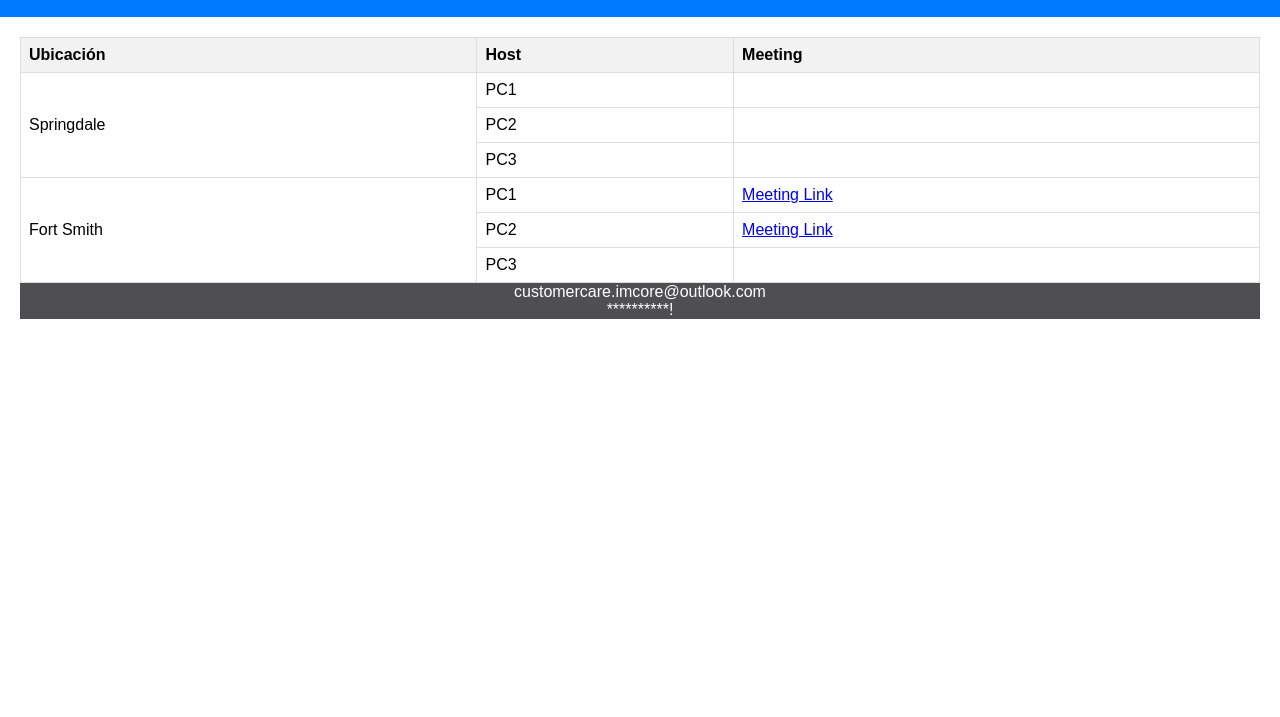
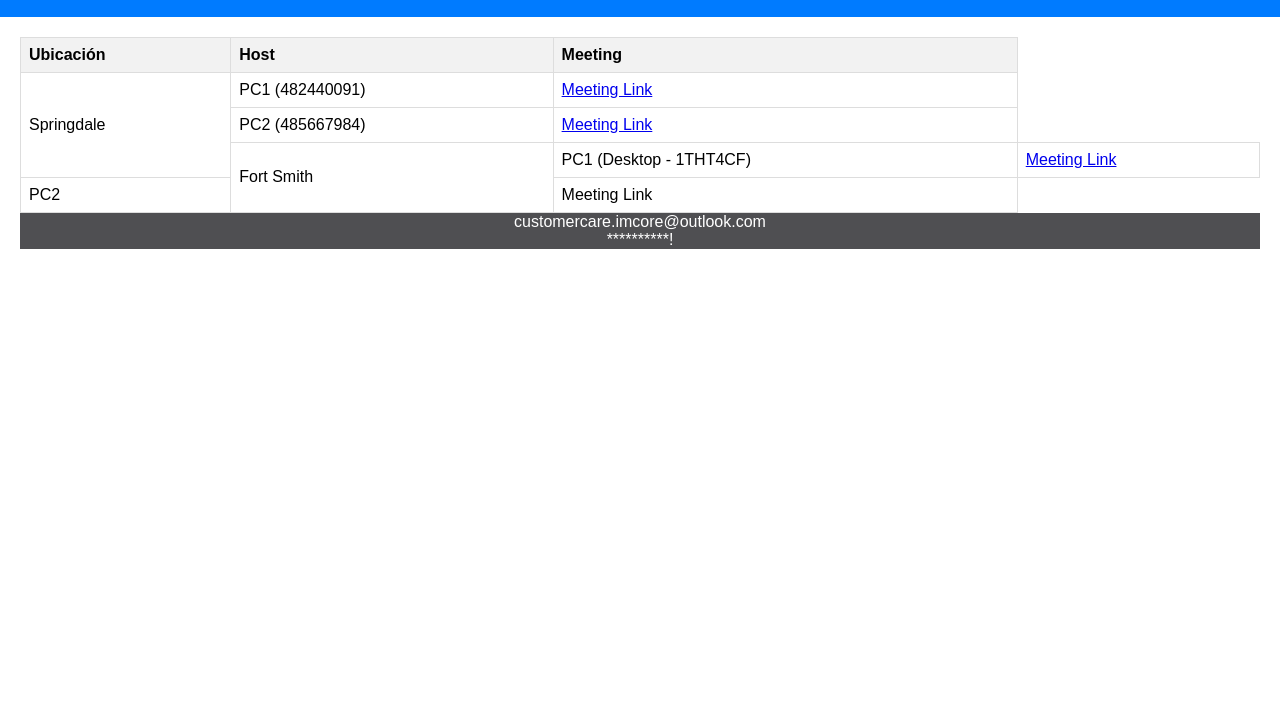
Before and after one commit to xdroberto/imcdev, a plain HTML site: page index.html in a window 1280 px wide. Shown: the part 83-800 px from the top of the page. Drawn offline with Linux system fonts and the light colour scheme.

Commit message:
Update index.html
add new pcs

```diff
--- a/index.html
+++ b/index.html
@@ -8,7 +8,7 @@
 </head>
 <body>
     <header>
-        <h1>IMCCORE Remote Support</h1>
+        <h1>IMCORE Remote Support</h1>
     </header>
     <main>
         <table>
@@ -22,29 +22,21 @@
             <tbody>
                 <tr>
                     <td rowspan="3">Springdale</td>
-                    <td>PC1</td>
-                    <td></td>
+                    <td>PC1 (482440091)</td>
+                    <td><a href="https://us05web.zoom.us/j/81769209209?pwd=IzWYEoYfeZaXKOWJ41az4mErpFvnBl.1">Meeting Link</a></td>
                 </tr>
                 <tr>
-                    <td>PC2</td>
-                    <td></td>
-                </tr>
-                <tr>
-                    <td>PC3</td>
-                    <td></td>
+                    <td>PC2 (485667984)</td>
+                    <td><a href="https://us05web.zoom.us/j/85669050600?pwd=QFpq35StWbaMw3IM4CIl3MreI2xXoN.1">Meeting Link</a></td>
                 </tr>
                 <tr>
                     <td rowspan="3">Fort Smith</td>
-                    <td>PC1</td>
+                    <td>PC1 (Desktop - 1THT4CF)</td>
                     <td><a href="https://us05web.zoom.us/j/85601772036?pwd=DKPRESdBhMU776H487tl84xsqYNrB6.1">Meeting Link</a></td>
                 </tr>
                 <tr>
                     <td>PC2</td>
-                    <td><a href="https://us05web.zoom.us/j/81562925667?pwd=AebbssK3vlp2SRzaLGX11tpaB03Snp.1">Meeting Link </a></td>
-                </tr>
-                <tr>
-                    <td>PC3</td>
-                    <td></td>
+                    <td><a>Meeting Link </a></td>
                 </tr>
             </tbody>
         </table>
```
